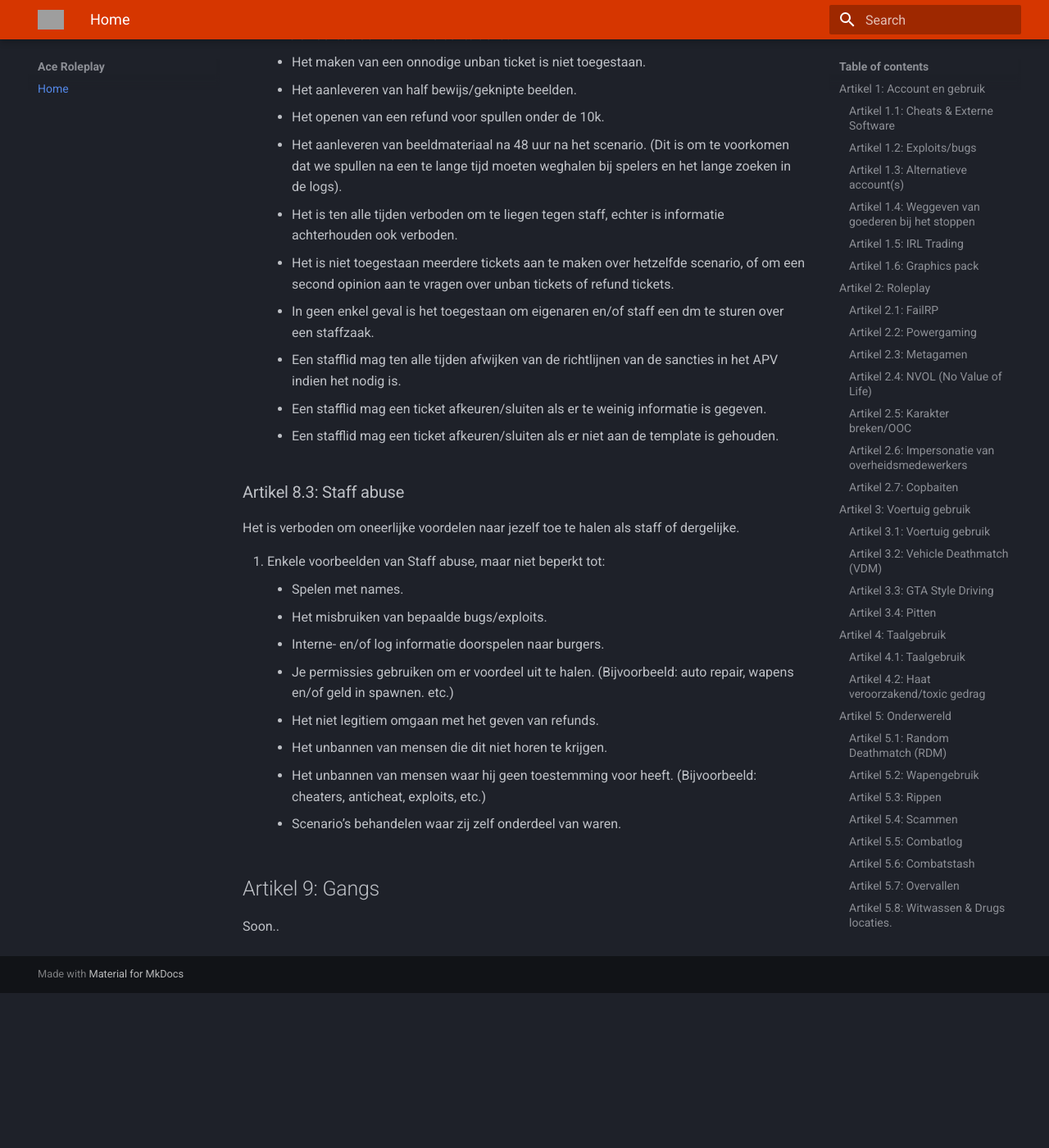
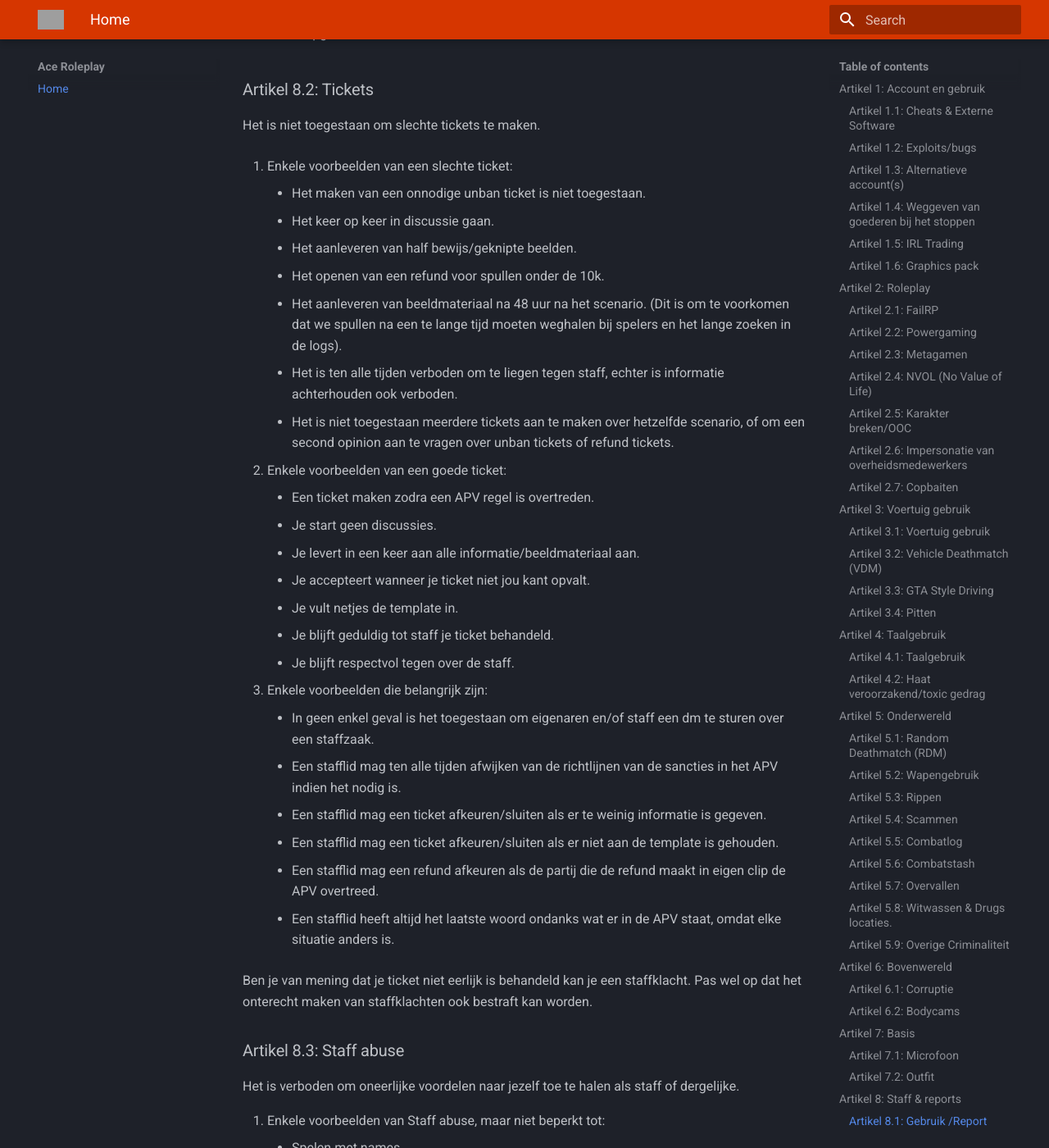
Before and after one commit to Alem569/ace-apv, an MkDocs documentation site: the page built from docs/index.md, in a window 1280 px wide and 1400 px high, scrolled down 16329 px. Shown: the whole window at 82% size. Built offline with MkDocs 1.6.1 and Material for MkDocs 9.7.7, drawn with Linux system fonts in a browser that asks for light colours; before the commit the page ends 17540 px from its top, so only the background shows below that; some of the changed text lies outside the part shown; grey boxes are pictures that could not be loaded.

Commit message:
Meerdere artikels toegevoegd.

```diff
--- a/docs/index.md
+++ b/docs/index.md
@@ -111,6 +111,7 @@
 
 1. Enkele voorbeelden hiervan zijn maar niet beperkt tot:
     * Indien er een vuurwapen op je gericht staat in de shouting voice range wordt er verwacht dat je blijft staan en mee werkt. Je dropt je items direct. Indien dit met een geldige reden (roleplay technisch) niet lukt, heb je 10 seconden om je spullen te droppen.
+          *   Met een slagwapen zul je binnen 1 meter gericht zul je ook alles binnen 10 seconde moeten droppen.
     * Terwijl je onder schot staat is het niet de bedoeling dat je deze persoon benadert op welke manier dan ook. Er wordt verwacht dat je meewerkt en waarde hecht aan je leven.
     * Met een helikopter en/of vliegtuig vlak boven de grond vliegen of tussen gebouwen door.
     * Het bespringen in je eentje en/of meerdere personen op een slagwapen of hoger.
@@ -237,6 +238,7 @@
     * Het vermoorden van burgers omdat ze geen commando’s uitvoeren, denk hierbij aan bijvoorbeeld zingen.
     * Indien je iemand achtervolgt, diegene een waarschuwingsschot afvuurt en jij blijft achtervolgen, dan mag jij beschoten worden. Hiermee neem je zelf een risico. Dit is GEEN RDM.
     * Het vermoorden van burgers op basis van verdenking zonder enige aanleiding.
+    * Als je iemand heb vermoord dan dien je ook de reden te vertellen.
 
 ### Artikel 5.2: Wapengebruik
 Het is niet toegestaan om een lage kwaliteit roleplay neer te zetten met een wapen.
@@ -404,21 +406,38 @@
 1. Enkele voorbeelden van een slechte report:
     * Het maken van reports zonder duidelijke uitleg: “Staff help”, “Kom RDM”.
     * Reports omtrent Metagaming, Combatloggen, RDM & VDM worden niet behandeld in game. Hier zul je een ticket voor moeten aanmaken in de support discord.
+    * Een staff kan je report sluiten zonder pardon als het niet voldoet aan de eisen of als het is opgelost.
 
 ### Artikel 8.2: Tickets
 Het is niet toegestaan om slechte tickets te maken.
 
 1. Enkele voorbeelden van een slechte ticket:
     * Het maken van een onnodige unban ticket is niet toegestaan.
+    * Het keer op keer in discussie gaan.
     * Het aanleveren van half bewijs/geknipte beelden.
     * Het openen van een refund voor spullen onder de 10k.
     * Het aanleveren van beeldmateriaal na 48 uur na het scenario. (Dit is om te voorkomen dat we spullen na een te lange tijd moeten weghalen bij spelers en het lange zoeken in de logs).
     * Het is ten alle tijden verboden om te liegen tegen staff, echter is informatie achterhouden ook verboden.
     * Het is niet toegestaan meerdere tickets aan te maken over hetzelfde scenario, of om een second opinion aan te vragen over unban tickets of refund tickets.
+
+2. Enkele voorbeelden van een goede ticket:
+    * Een ticket maken zodra een APV regel is overtreden.
+    * Je start geen discussies.
+    * Je levert in een keer aan alle informatie/beeldmateriaal aan.
+    * Je accepteert wanneer je ticket niet jou kant opvalt.
+    * Je vult netjes de template in.
+    * Je blijft geduldig tot staff je ticket behandeld.
+    * Je blijft respectvol tegen over de staff.
+
+3. Enkele voorbeelden die belangrijk zijn:
     * In geen enkel geval is het toegestaan om eigenaren en/of staff een dm te sturen over een staffzaak.
     * Een stafflid mag ten alle tijden afwijken van de richtlijnen van de sancties in het APV indien het nodig is.
     * Een stafflid mag een ticket afkeuren/sluiten als er te weinig informatie is gegeven.
     * Een stafflid mag een ticket afkeuren/sluiten als er niet aan de template is gehouden.
+    * Een stafflid mag een refund afkeuren als de partij die de refund maakt in eigen clip de APV overtreed.
+    * Een stafflid heeft altijd het laatste woord ondanks wat er in de APV staat, omdat elke situatie anders is.
+
+Ben je van mening dat je ticket niet eerlijk is behandeld kan je een staffklacht. Pas wel op dat het onterecht maken van staffklachten ook bestraft kan worden.
 
 ### Artikel 8.3: Staff abuse
 Het is verboden om oneerlijke voordelen naar jezelf toe te halen als staff of dergelijke.
```
Also changed, not shown: other parts of docs/index.md (+1 -1 lines).
